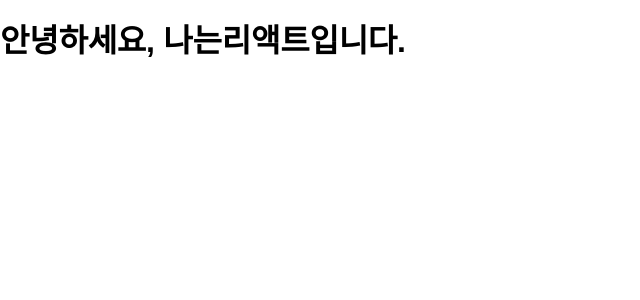
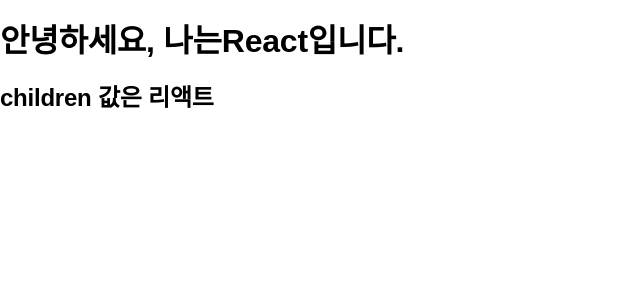
Before and after one commit to gomdori2/react-basic, a React (Create React App) app: page / in a window 1280 px wide. Shown: the top 300 px of the page, without its empty margins (0-640 px from the left). Built offline with nearby package versions, Linux system fonts and the light colour scheme.

Commit message:
docs : 컴포넌트

```diff
--- a/src/App.js
+++ b/src/App.js
@@ -1,7 +1,7 @@
-import { useState } from "react";
 import Main from "../src/Main.js";
+
 function App() {
-  return <Main title="리액트" />;
+  return <Main title="React">리액트</Main>;
 }
 
 export default App;
--- a/src/Main.js
+++ b/src/Main.js
@@ -1,12 +1,15 @@
 import React from "react";
-import "./react.css";
 
-const Main = props => {
+const Main = ({ title, children }) => {
+  //const { title, children } = props;
+  console.log(title);
+  console.log(children);
+
   return (
     <div>
-      <h1> 안녕하세요, 나는{props.title}입니다.</h1>
+      <h1> 안녕하세요, 나는{title}입니다.</h1>
+      <h2>children 값은 {children}</h2>
     </div>
   );
 };
-
 export default Main;
```
Also changed, not shown: 1 other file (tests, documents, lock files or other folders).
